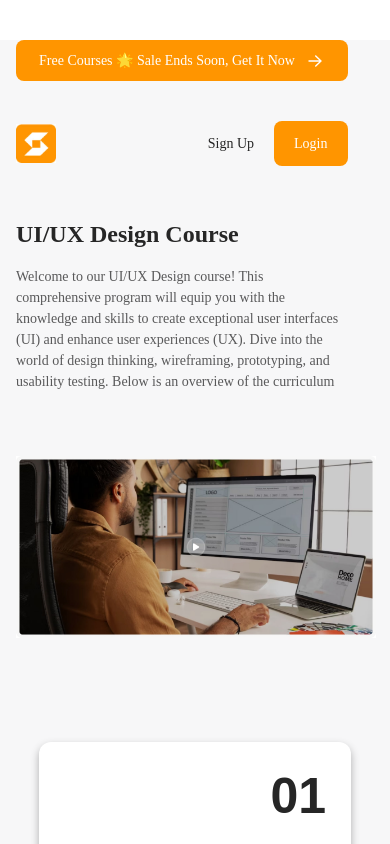
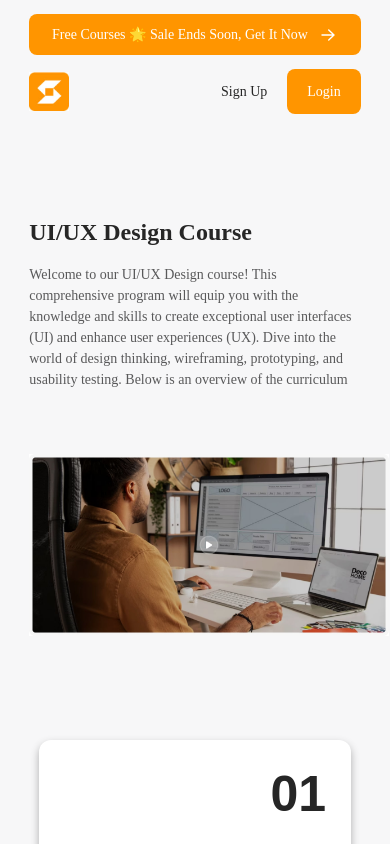
Before and after one commit to kodirov8788/online-school-project, a React (Create React App) app: page /Cources in a window 390 px wide. Shown: the top 844 px of the page. Built offline with nearby package versions, Linux system fonts and the light colour scheme.

Commit message:
corrected

```diff
--- a/src/pages/cources/components/main/Main.css
+++ b/src/pages/cources/components/main/Main.css
@@ -1,7 +1,7 @@
 .main {
     width: 85%;
     margin: 0 auto;
-    margin-top: 150px;
+    padding-top: 150px;
 }
 
 .main-text {
@@ -37,13 +37,14 @@
 
 @media screen and (max-width: 480px) {
     .main {
-        margin: 0 16px;
+        margin: 0 auto;
+        padding-top: 50px;
     }
 
     .main-text {
         flex-direction: column;
         align-items: normal;
-        margin: 50px 0;
+        padding: 50px 0;
     }
 
     .main-text h1 {
@@ -61,6 +62,6 @@
     .middle-image img {
         width: 360px;
         height: auto;
-        margin: 0;
+        margin: 0 auto;
     }
 }
--- a/src/pages/cources/components/navbar/Navbar.css
+++ b/src/pages/cources/components/navbar/Navbar.css
@@ -1,3 +1,11 @@
+* {
+    box-sizing: border-box;
+}
+
+.nav-dead-1 {
+    padding: 14px 0;
+}
+
 .nav-head {
     border-radius: 8px;
     background: #ff9500;
@@ -77,10 +85,10 @@
 
 @media screen and (max-width: 480px) {
     .nav-head {
-        margin: 40px 16px;
-        padding: 10px 10px;
+        margin: 0 auto;
+        padding: 10px;
         font-size: 14px;
-        width: 80%;
+        width: 85%;
     }
 
     .nav-head svg {
@@ -91,7 +99,7 @@
         display: none;
     }
     .nav-menu {
-        margin: 0 16px;
+        margin: 0 auto;
     }
 
     .nav-menu-2 button {
@@ -100,4 +108,5 @@
     .nav-menu-2 button {
         padding: 12px 20px;
     }
+
 }
--- a/src/pages/cources/components/navbar/Navbar.js
+++ b/src/pages/cources/components/navbar/Navbar.js
@@ -5,6 +5,7 @@ import logo from "../assets/logo.jpg";
 function Navbar() {
     return (
         <div className="navbar">
+            <div className="nav-dead-1">
                 <div className="nav-head">
                     Free Courses 🌟 Sale Ends Soon, Get It Now{" "}
                     <svg
@@ -22,6 +23,8 @@ function Navbar() {
                         />
                     </svg>
                 </div>
+            </div>
+
             <div className="nav-menu">
                 <div className="nav-menu-1">
                     <img src={logo} alt="" />
```
Lines whose indentation alone changed are shown as unchanged.
